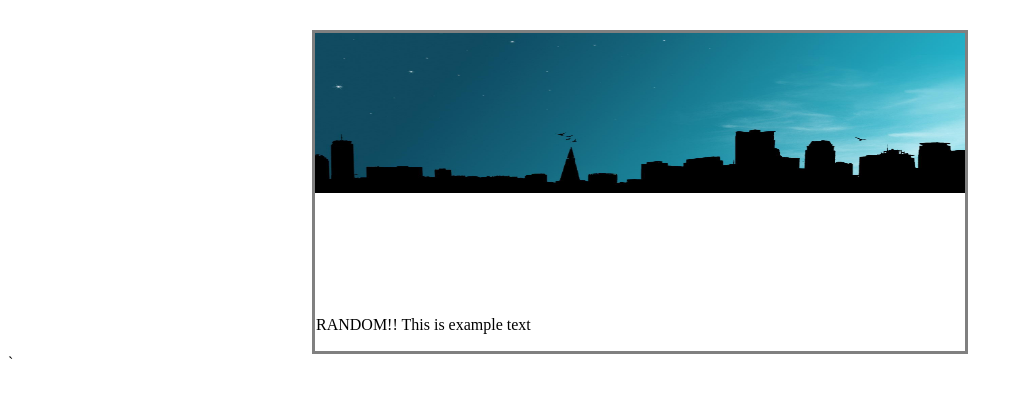
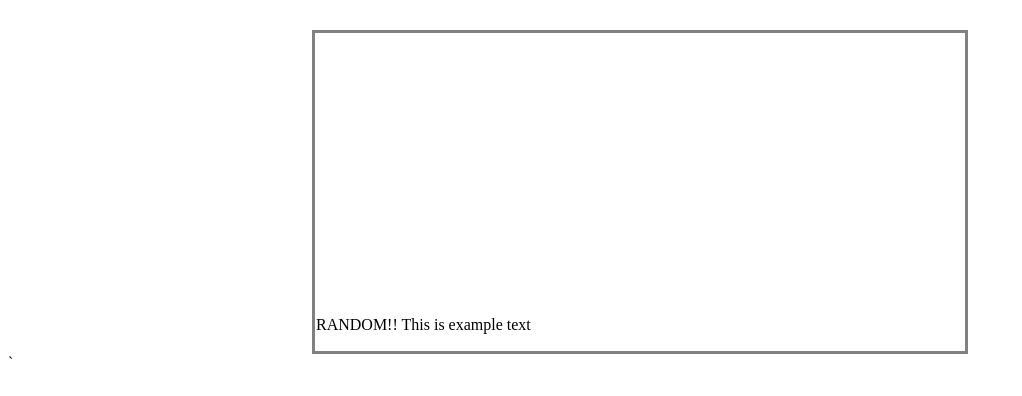
Before and after one commit to svregala/svregala.github.io, a plain HTML site: page hw6/business.html in a window 1280 px wide. Shown: the whole page, without its empty margins (0-1022 px from the left). Drawn offline with Linux system fonts and the light colour scheme.

Commit message:
Update business.css

```diff
--- a/hw6/business.css
+++ b/hw6/business.css
@@ -25,6 +25,7 @@
    width: 650px;
    max-height: 160px;
    overflow:hidden;
+   clip-path: inset(170px 0px 0px 0px);
 }
 
 #business_search_font{
```
